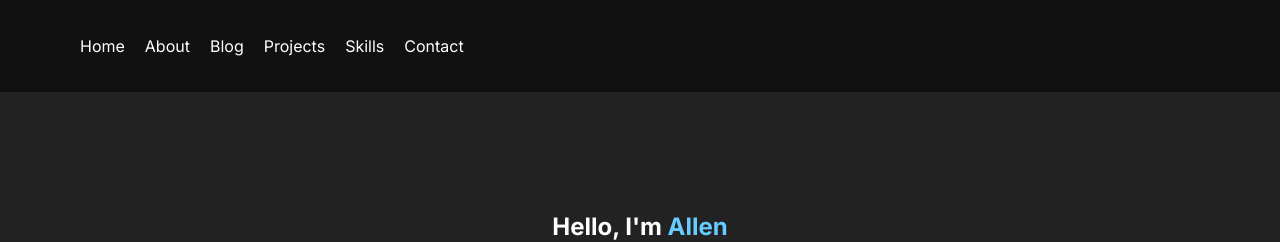
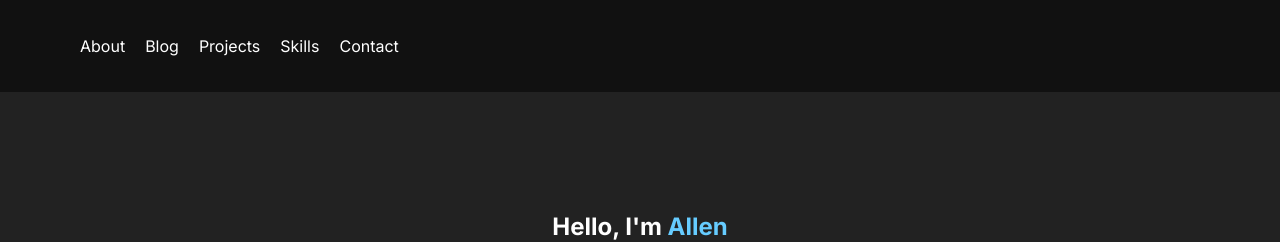
Before and after one commit to allensandiego/page, a Jekyll site: the page built from index.html, in a window 1280 px wide. Shown: the top 242 px of the page. Built offline with Jekyll 4.4.1, drawn with Linux system fonts in a browser that asks for light colours; a script that is not in the unit is left out.

Commit message:
feat: removed home

```diff
--- a/_includes/nav-header.html
+++ b/_includes/nav-header.html
@@ -1,7 +1,6 @@
     <header>
         <nav>
             <ul>
-                <li><a href="../../index.html">Home</a></li>
                 <li><a href="../../index.html#about">About</a></li>
                 <li><a href="https://blog.allensandiego.com">Blog</a></li>
                 <li><a href="../../index.html#projects">Projects</a></li>
```
